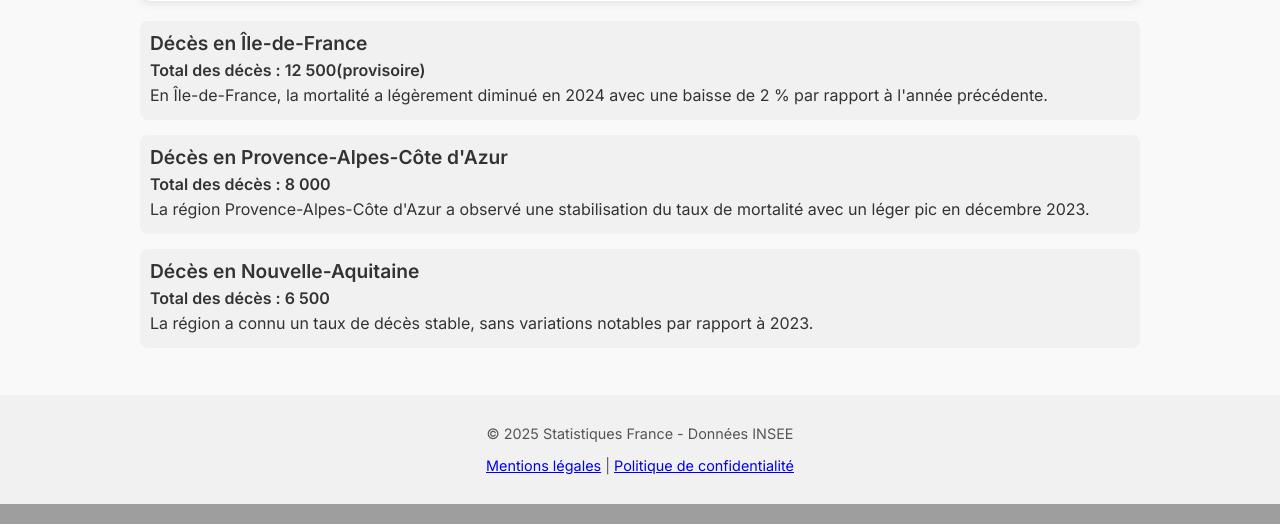
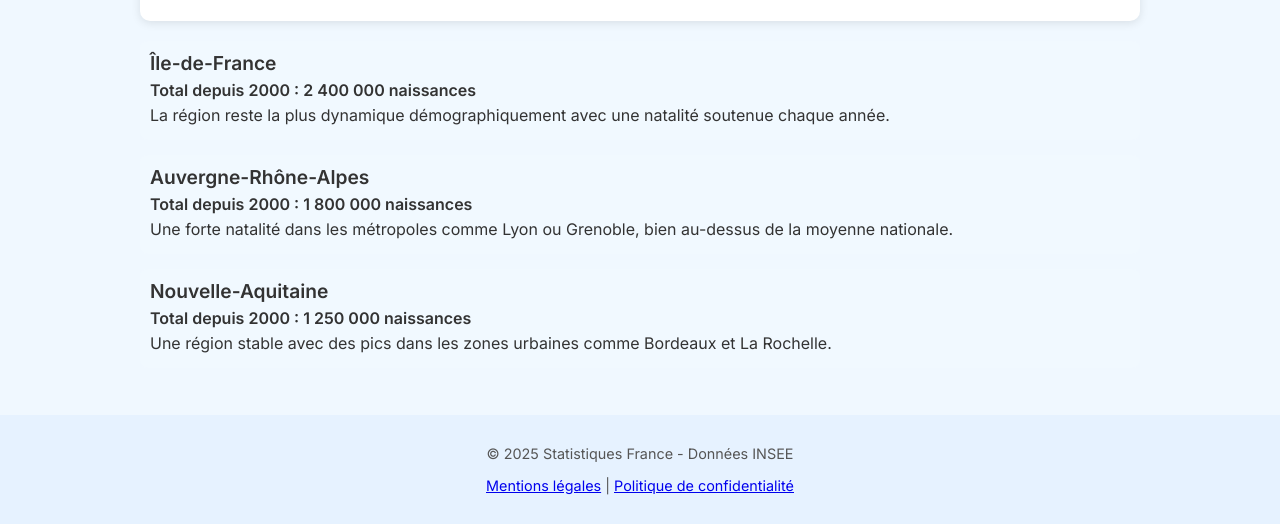
Before and after one commit to Adam7820/Projet-Web, a PHP site: page /carte_interactive.php in a window 1280 px wide. Shown: the part 1546-2070 px from the top of the page. Run offline with PHP 8.4, Linux system fonts and the light colour scheme.

Commit message:
changement du thème de l'index mort-->noms de naissance ajout d'un classement des prenoms les plus utilisés

```diff
--- a/carte_interactive.css
+++ b/carte_interactive.css
@@ -1,14 +1,13 @@
-/* carte_interactive.css */
 body {
     font-family: 'Inter', sans-serif;
-    background-color: #f9f9f9;
+    background-color: #f0f8ff;
     color: #333;
     margin: 0;
     padding: 0;
   }
 
   header {
-    background-color: #0055a4;
+    background-color: #4da6ff;
     color: white;
     padding: 1.5rem;
     text-align: center;
@@ -32,29 +31,25 @@ body {
   }
 
   footer {
-    background-color: #f1f1f1;
+    background-color: #e6f2ff;
     text-align: center;
     padding: 1rem;
     font-size: 0.9rem;
     color: #555;
   }
 
-  .deces-list {
-    margin-top: 30px;
-  }
-
-  .deces-item {
-    background-color: #e0f7fa;
+  .naissance-item {
+    background-color: #d6f0ff;
     border-radius: 10px;
     padding: 20px;
     margin-bottom: 20px;
   }
 
-  .deces-item h4 {
+  .naissance-item h4 {
     margin: 0;
     font-size: 1.2rem;
   }
 
-  .deces-item p {
+  .naissance-item p {
     margin: 5px 0;
   }
--- a/carte_interactive.php
+++ b/carte_interactive.php
@@ -1,17 +1,14 @@
-<!-- carte_interactive.php -->
 <!DOCTYPE html>
 <html lang="fr">
 <head>
   <meta charset="UTF-8">
-  <title>Carte Interactive - Décès en France</title>
-  <!-- Lien vers la bibliothèque Leaflet -->
+  <title>Carte Interactive - Naissances en France</title>
   <link rel="stylesheet" href="https://unpkg.com/leaflet/dist/leaflet.css" />
   <script src="https://unpkg.com/leaflet/dist/leaflet.js"></script>
   <link href="https://fonts.googleapis.com/css2?family=Inter:wght@400;600&display=swap" rel="stylesheet">
-  <link rel="stylesheet" href="style.css">
   <link rel="stylesheet" href="carte_interactive.css">
+  <a href="index.php" class="button">Voir la carte interactive</a>
   <style>
-    /* Style de la carte */
     #map {
       height: 500px;
       width: 100%;
@@ -27,60 +24,56 @@
       margin: 0;
       font-size: 1.5rem;
     }
-    .deces-list {
+    .naissance-list {
       margin-top: 20px;
     }
-    .deces-item {
+    .naissance-item {
       margin-bottom: 15px;
       padding: 10px;
-      background-color: #f1f1f1;
+      background-color: #f1f9ff;
       border-radius: 8px;
     }
-    .deces-item h4 {
+    .naissance-item h4 {
       margin: 0;
       font-size: 1.2rem;
     }
-    .deces-item p {
+    .naissance-item p {
       margin: 5px 0;
     }
   </style>
 </head>
 <body>
-  <!-- Header avec le lien vers la page d'accueil -->
   <header>
-    <h1>Carte Interactive des Décès en France</h1>
+    <h1>Carte Interactive des Naissances en France</h1>
     <nav>
       <a href="index.html">Retour à l'Accueil</a>
     </nav>
   </header>
 
   <main>
-    <!-- Carte interactive -->
     <div id="map"></div>
 
-    <!-- Card pour mettre en contexte -->
     <div class="card">
-      <h3>Statistiques des Décès par Région</h3>
-      <p>Visualisez les données récentes des décès en France en cliquant sur les différentes régions de la carte.</p>
-      <img src="images/deces-france.jpg" alt="imge de representation(provisoire)" style="width:100%; border-radius: 8px;">
+      <h3>Évolution des Naissances par Région</h3>
+      <p>Explorez les données de natalité en France depuis l’an 2000 en cliquant sur les différentes régions.</p>
+      <img src="images/naissances-france.jpg" alt="Naissances en France" style="width:100%; border-radius: 8px;">
     </div>
 
-    <!-- Liste des décès avec résumé et statistiques -->
-    <div class="deces-list">
-      <div class="deces-item">
-        <h4>Décès en Île-de-France</h4>
-        <p><strong>Total des décès : 12 500(provisoire)</strong></p>
-        <p>En Île-de-France, la mortalité a légèrement diminué en 2024 avec une baisse de 2 % par rapport à l'année précédente.</p>
+    <div class="naissance-list">
+      <div class="naissance-item">
+        <h4>Île-de-France</h4>
+        <p><strong>Total depuis 2000 : 2 400 000 naissances</strong></p>
+        <p>La région reste la plus dynamique démographiquement avec une natalité soutenue chaque année.</p>
       </div>
-      <div class="deces-item">
-        <h4>Décès en Provence-Alpes-Côte d'Azur</h4>
-        <p><strong>Total des décès : 8 000</strong></p>
-        <p>La région Provence-Alpes-Côte d'Azur a observé une stabilisation du taux de mortalité avec un léger pic en décembre 2023.</p>
+      <div class="naissance-item">
+        <h4>Auvergne-Rhône-Alpes</h4>
+        <p><strong>Total depuis 2000 : 1 800 000 naissances</strong></p>
+        <p>Une forte natalité dans les métropoles comme Lyon ou Grenoble, bien au-dessus de la moyenne nationale.</p>
       </div>
-      <div class="deces-item">
-        <h4>Décès en Nouvelle-Aquitaine</h4>
-        <p><strong>Total des décès : 6 500</strong></p>
-        <p>La région a connu un taux de décès stable, sans variations notables par rapport à 2023.</p>
+      <div class="naissance-item">
+        <h4>Nouvelle-Aquitaine</h4>
+        <p><strong>Total depuis 2000 : 1 250 000 naissances</strong></p>
+        <p>Une région stable avec des pics dans les zones urbaines comme Bordeaux et La Rochelle.</p>
       </div>
     </div>
   </main>
@@ -91,22 +84,17 @@
   </footer>
 
   <script>
-    // Initialisation de la carte Leaflet
-    var map = L.map('map').setView([46.603354, 1.888334], 6);  // Coordonnées centrales de la France
-
-    // Ajout du fond de carte
+    var map = L.map('map').setView([46.603354, 1.888334], 6);
     L.tileLayer('https://{s}.tile.openstreetmap.org/{z}/{x}/{y}.png', {
-      attribution: '&copy; <a href="https://www.openstreetmap.org/copyright">OpenStreetMap</a> contributors'
+      attribution: '&copy; OpenStreetMap contributors'
     }).addTo(map);
 
-    // Ajouter un marker à Paris (exemple)
     L.marker([48.8566, 2.3522]).addTo(map)
-      .bindPopup('<b>Paris</b><br>Statistiques des décès')
+      .bindPopup('<b>Paris</b><br>Naissances depuis 2000')
       .openPopup();
 
-    // Ajouter un autre marker à Lyon (exemple)
     L.marker([45.75, 4.85]).addTo(map)
-      .bindPopup('<b>Lyon</b><br>Statistiques des décès')
+      .bindPopup('<b>Lyon</b><br>Naissances depuis 2000')
       .openPopup();
   </script>
 </body>
```
Also changed, not shown: index.html (deleted, +0 -40 lines), prenoms.css (added, +119 -0 lines).
